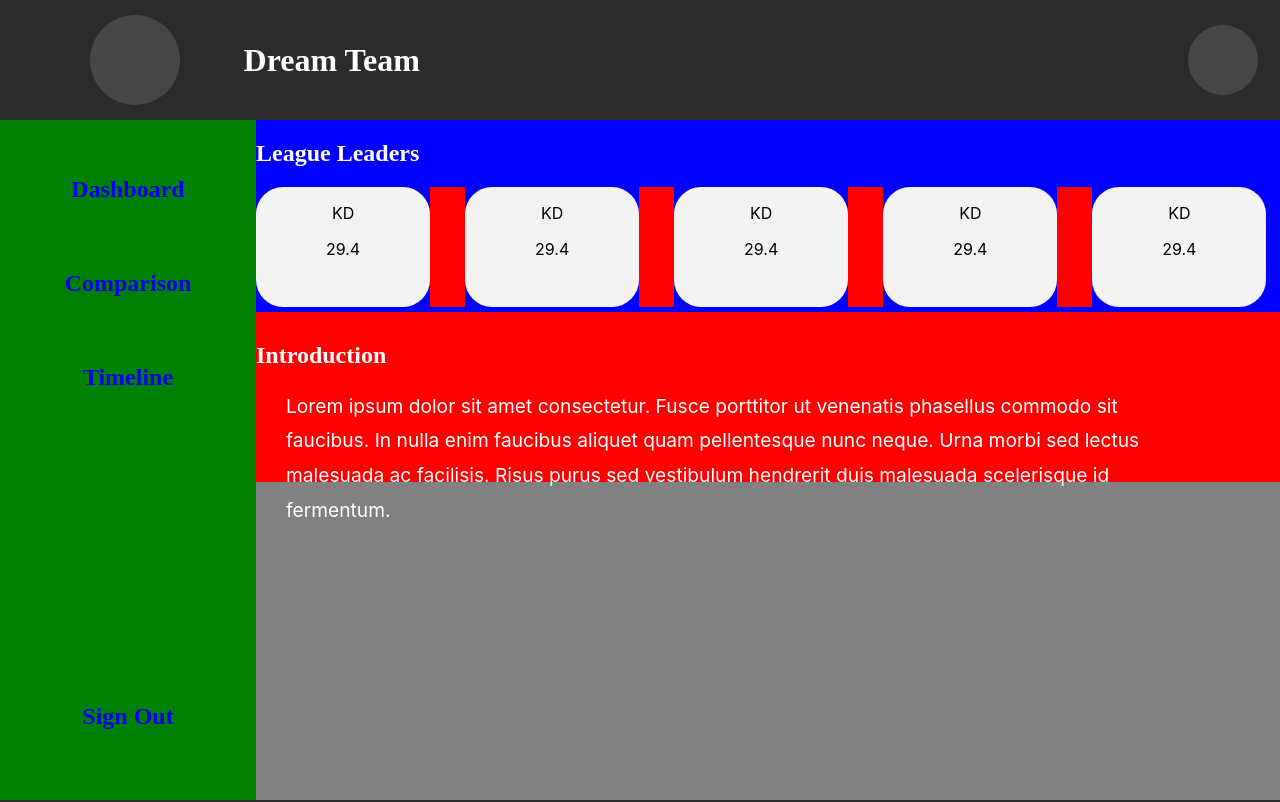
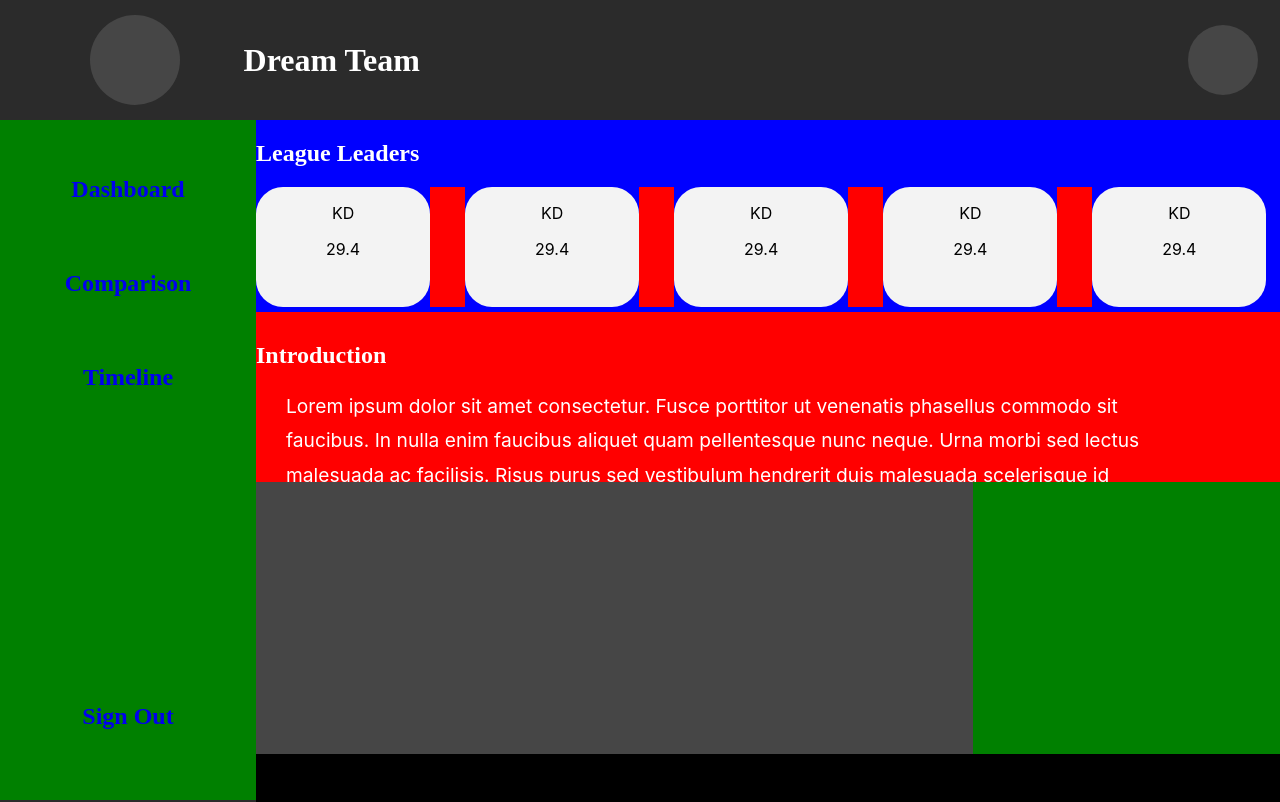
Before and after one commit to Tsebo200/Dream-Team, a React (Create React App) app: page / in a window 1280 px wide. Built offline with nearby package versions, Linux system fonts and the light colour scheme.

Commit message:
Dashboard Wireframe almost done
Need to resize due to the h2 tags
Will try this with flex box

```diff
--- a/src/Pages/Landing.jsx
+++ b/src/Pages/Landing.jsx
@@ -53,13 +53,27 @@ const leagueLeaders = [1, 2, 3, 4, 5, 6, 7, 8, 9, 10]
                 </div>
             </div>
 
-                {/* Introduction */}
-                <div className="introContainer">
+            {/* Introduction */}
+            <div className="introContainer">
                 <h2 className="introHeading">Introduction</h2>
                 <p className="introText">Lorem ipsum dolor sit amet consectetur. Fusce porttitor ut venenatis phasellus commodo sit <br></br> faucibus. In nulla enim faucibus aliquet quam pellentesque nunc neque. Urna morbi sed lectus
                 malesuada ac facilisis.
                 Risus purus sed vestibulum hendrerit duis malesuada scelerisque id fermentum.</p>
-                </div>
+            </div>
+
+
+            {/* Chart Section */}
+            <div className="chartsContainer">
+                <div className="chartOneContainer"></div>
+                <div className="chartTwoContainer"></div>
+            </div>
+
+            {/* Footer */}
+            <div className="footer"></div>
+
+
+
+
 
         {/* Main Content Div */}
         </div>
--- a/src/Sass/styles.sass
+++ b/src/Sass/styles.sass
@@ -132,6 +132,7 @@ html
             background: red
             float: left
 
+// Section 4
 .introContainer
     width: 100%
     height: 20vh
@@ -153,3 +154,29 @@ html
         color: white
         text-align: left
         float: left
+
+// Section 5
+.chartsContainer
+    width: 100%
+    height: 34vh
+    background: blue
+    float: left
+
+    .chartOneContainer
+        width: 70%
+        height: 100%
+        background: #464646
+        float: left
+
+    .chartTwoContainer
+        width: 30%
+        height: 100%
+        background: green
+        float: left
+
+// Section 6
+.footer
+    width: 100%
+    height: 6vh
+    background: black
+    float: left
```
